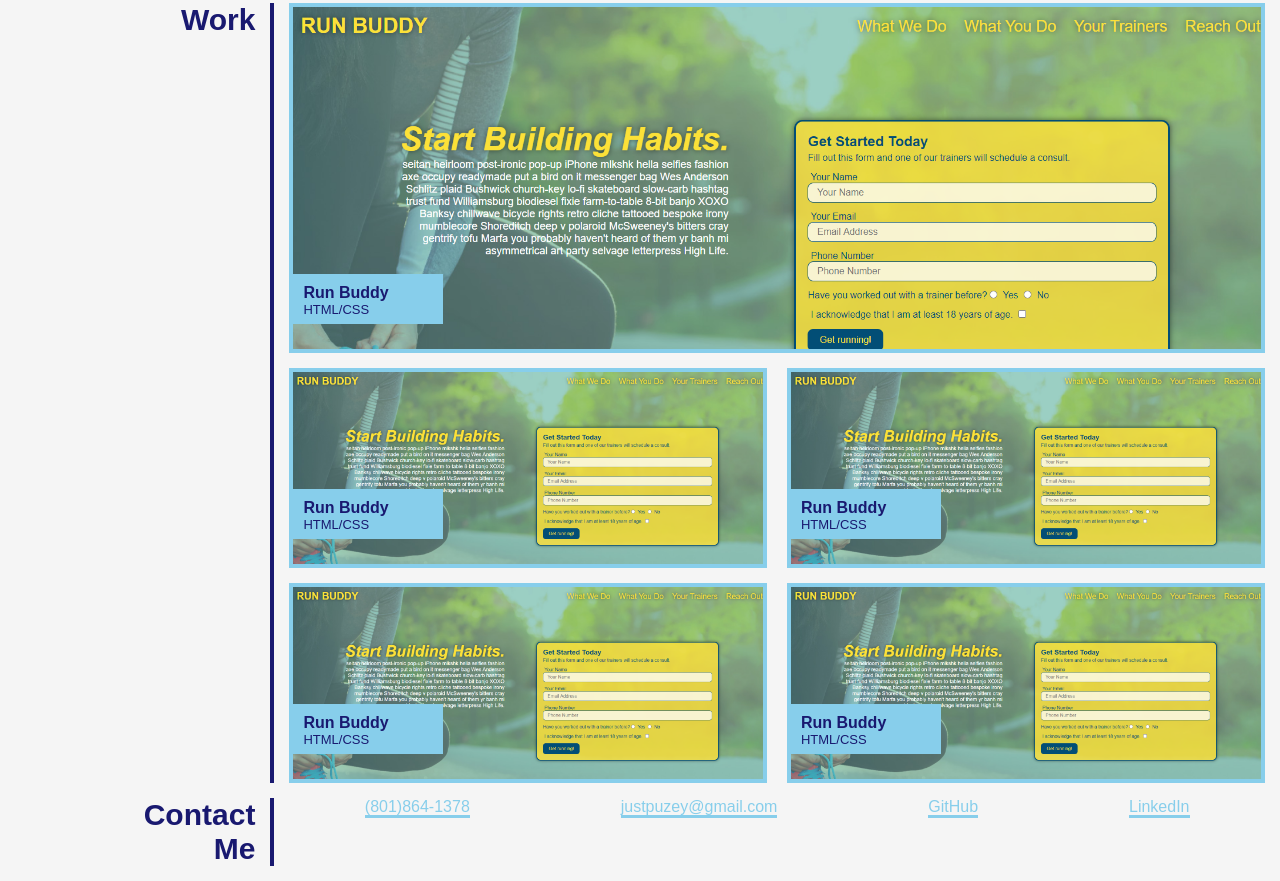
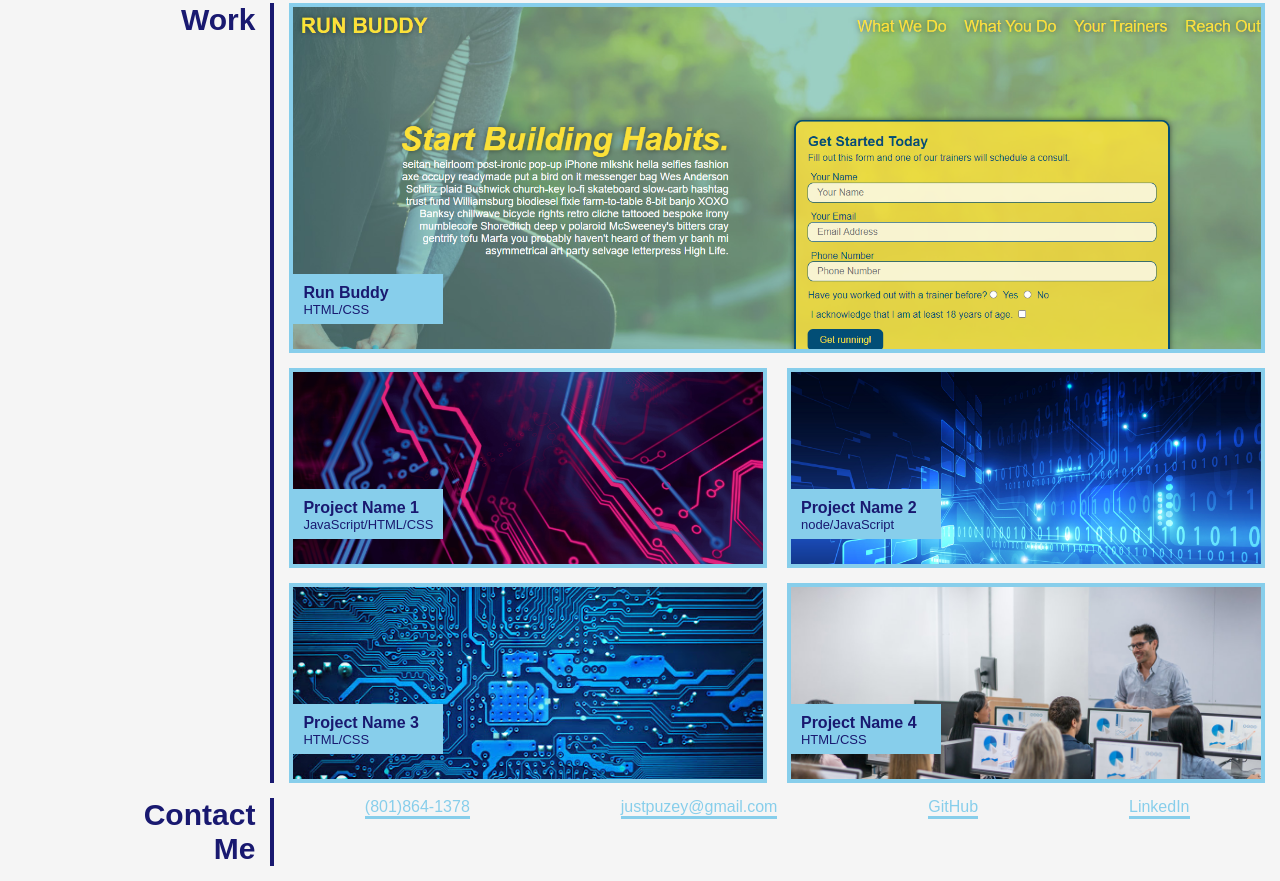
Before and after one commit to justpuzey/portfolio, a plain HTML site: page index.html in a window 1280 px wide. Shown: the part 436-1317 px from the top of the page. Drawn offline with Linux system fonts and the light colour scheme.

```diff
--- a/assets/css/style.css
+++ b/assets/css/style.css
@@ -117,9 +117,19 @@ header nav ul li a {
   align-items: flex-end; /*moves label box to bottom of container*/
   border: solid 4px var(--main-accent);
 }
-
+.proj1 {
+  background-image: url("../images/proj1.jpg");
+}
+.proj2 {
+  background-image: url("../images/proj2.jpg");
+}
+.proj3 {
+  background-image: url("../images/proj3.jpg");
+}
+.proj4 {
+  background-image: url("../images/proj4.jpg");
+}
 .secondary-project {
-  background-image: url("../images/2021-02-28.png");
   background-repeat: no-repeat;
   background-size: cover;
   margin-top: 15px;
@@ -149,6 +159,7 @@ header nav ul li a {
 /* Footer */
 #contact-box {
   display: flex;
+  flex-wrap: wrap;
   justify-content: space-around;
   width: 80%;
   color: var(--main-accent);
--- a/index.html
+++ b/index.html
@@ -66,27 +66,27 @@
             <span>HTML/CSS</span>
           </div>
         </div>
-        <div class="secondary-project">
+        <div class="secondary-project proj1">
           <div class="project-title">
-            <a href="">Run Buddy <br /></a>
+            <a href="">Project Name 1<br /></a>
+            <span>JavaScript/HTML/CSS</span>
+          </div>
+        </div>
+        <div class="secondary-project proj2">
+          <div class="project-title">
+            <a href="">Project Name 2<br /></a>
+            <span>node/JavaScript</span>
+          </div>
+        </div>
+        <div class="secondary-project proj3">
+          <div class="project-title">
+            <a href="">Project Name 3<br /></a>
             <span>HTML/CSS</span>
           </div>
         </div>
-        <div class="secondary-project">
+        <div class="secondary-project proj4">
           <div class="project-title">
-            <a href="">Run Buddy <br /></a>
-            <span>HTML/CSS</span>
-          </div>
-        </div>
-        <div class="secondary-project">
-          <div class="project-title">
-            <a href="">Run Buddy <br /></a>
-            <span>HTML/CSS</span>
-          </div>
-        </div>
-        <div class="secondary-project">
-          <div class="project-title">
-            <a href="">Run Buddy <br /></a>
+            <a href="">Project Name 4<br /></a>
             <span>HTML/CSS</span>
           </div>
         </div>
@@ -97,8 +97,12 @@
       <div id="contact-box">
         <div class="element-underline">(801)864-1378</div>
         <div class="element-underline">justpuzey@gmail.com</div>
-        <div class="element-underline"><a href="">GitHub</a></div>
-        <div class="element-underline"><a href="">LinkedIn</a></div>
+        <div class="element-underline">
+          <a href="https://github.com/justpuzey">GitHub</a>
+        </div>
+        <div class="element-underline">
+          <a href="https://www.linkedin.com/in/puzey/">LinkedIn</a>
+        </div>
       </div>
     </footer>
   </body>
```
Also changed, not shown: assets/images/proj1.jpg (added), assets/images/proj2.jpg (added), assets/images/proj3.jpg (added), assets/images/proj4.jpg (added).
